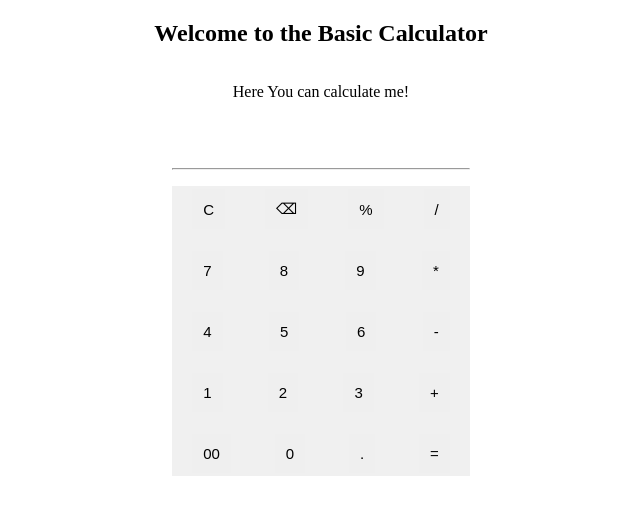
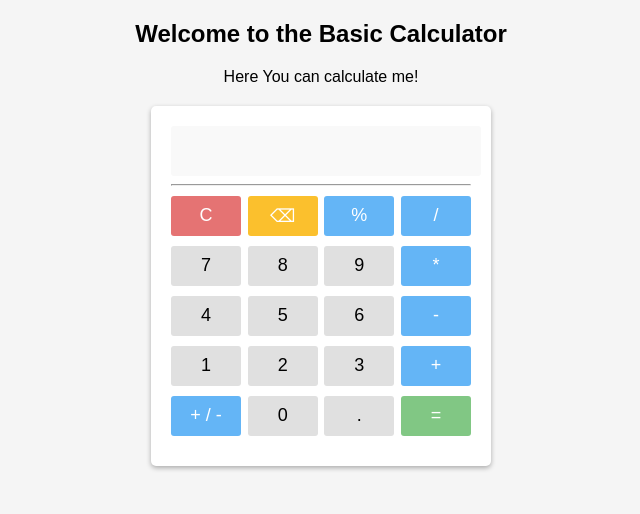
Before and after one commit to AumentoDev112/beginner-level-projects, a plain HTML site: page Basic Calculator/index.html in a window 1280 px wide. Shown: the whole page, without its empty margins (319-959 px from the left). Drawn offline with nearby package versions, Linux system fonts and the light colour scheme.

Commit message:
fix: fi x some bugs
fix some bugs and redesign calculator

```diff
--- a/Basic Calculator/assets/css/style.css
+++ b/Basic Calculator/assets/css/style.css
@@ -1,52 +1,96 @@
-body{
+body {
+    font-family: Arial, sans-serif;
+    background-color: #f5f5f5;
     margin: 0;
     padding: 0;
-    display: flex;
-    flex-direction: column;
-    align-items: center;
   }
-#paragraph, .welcomeMessage{
+
+  .welcomeMessage, #paragraph {
     text-align: center;
   }
-.displayAns {
-    margin: 0.4rem 0;
+
+  .calculatorContainer {
+    max-width: 300px;
+    margin: 20px auto;
+    background-color: #ffffff;
+    border-radius: 5px;
+    box-shadow: 0 2px 5px rgba(0, 0, 0, 0.3);
+    padding: 20px;
   }
-#displayAns {
-    padding: 10px;
-    width: -webkit-fill-available;
-    font-size: 15px;
+
+  .displayAns input[type="text"] {
+    width: 100%;
+    height: 40px;
+    font-size: 20px;
     text-align: right;
+    padding: 5px;
+    border: none;
+    background-color: #f9f9f9;
+    border-radius: 3px;
     outline: none;
-    background: transparent;
+  }
+
+  /* Calculator button styles */
+  .rowContainer {
+    margin-top: 10px;
+  }
+
+  .row {
+    display: flex;
+    justify-content: space-between;
+    margin-bottom: 10px;
+  }
+
+  input[type="button"] {
+    width: 70px;
+    height: 40px;
+    font-size: 18px;
+    text-align: center;
     border: none;
-}
-#calculatorButton, #calculatorDelete {
-    padding: 11px;
-    margin: 3px 20px;
-    border: none;
-    font-size: 15px;
+    border-radius: 3px;
+    background-color: #e0e0e0;
     cursor: pointer;
   }
 
-#calculatorButtonClear, #calculatorOperator, #calculatorEqual {
-    padding: 11px;
-    margin: 3px 20px;
-    border: none;
-    font-size: 15px;
-    cursor: pointer;
+  #calculatorButtonClear {
+    background-color: #e57373;
+    color: #fff;
+  }
 
+  #calculatorDelete {
+    background-color: #fbc02d;
+    color: #fff;
   }
-.row{
-    display: flex;
-    justify-content: space-between;
-    margin: 1rem 0;
-    -webkit-tap-highlight-color: rgba(99, 99, 99, 0.507);
+
+  #calculatorOperator {
+    background-color: #64b5f6;
+    color: #fff;
   }
-.rowContainer {
-    background: #f0f0f0;
+
+  #calculatorEqual {
+    background-color: #81c784;
+    color: #fff;
   }
-input::-webkit-outer-spin-button,
-input::-webkit-inner-spin-button {
-  -webkit-appearance: none;
-  margin: 0;
+
+  /* Responsive styles */
+  @media (max-width: 500px) {
+    .calculatorContainer {
+      padding: 10px;
     }
+
+    .row {
+      margin-bottom: 5px;
+    }
+
+    input[type="button"] {
+      width: 50px;
+      height: 30px;
+      font-size: 14px;
+    }
+
+    .displayAns input[type="text"] {
+      height: 30px;
+      font-size: 16px;
+      padding: 3px;
+    }
+  }
--- a/Basic Calculator/assets/js/script.js
+++ b/Basic Calculator/assets/js/script.js
@@ -2,7 +2,7 @@ const promptError = document.getElementById("paragraph");
 const show = document.getElementById("displayAns");
 const equalButton = document.getElementById("calculatorEqual");
 const clearButton = document.getElementById("calculatorButtonClear");
-const calculatorButtons = document.querySelectorAll(".row");
+const calculatorButtons = document.querySelectorAll("#calculatorButton");
 
 let isResultDisplayed = false;
 
@@ -40,6 +40,12 @@ function displayNumber(value) {
       isResultDisplayed = false;
     } else {
       show.value += value;
+    }
+  } else if (value === "+/-") {
+    const lastNumber = getLastNumber(show.value);
+    if (lastNumber !== "") {
+      const convertedNumber = parseFloat(lastNumber) * -1;
+      show.value = show.value.slice(0, -lastNumber.length) + convertedNumber;
     }
   }
 }
--- a/Basic Calculator/index.html
+++ b/Basic Calculator/index.html
@@ -126,9 +126,9 @@
         <div class="row">
           <input
             type="button"
-            id="calculatorButton"
-            value="00"
-            onclick="displayNumber('00')"
+            id="calculatorOperator"
+            value="+ / -"
+            onclick="displayNumber('+/-')"
           />
           <input
             type="button"
```
Lines whose indentation alone changed are shown as unchanged.
